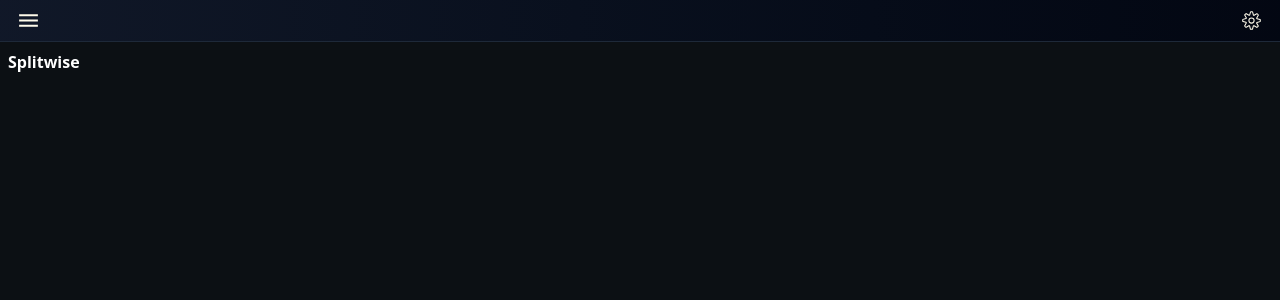
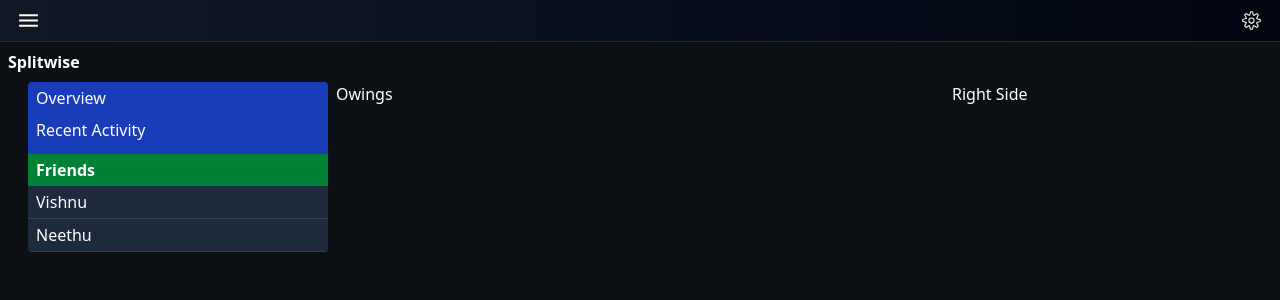
Before and after one commit to mevishnudas/vtrack, a React (Vite) app: page /vtrack/splitwise in a window 1280 px wide. Shown: the top 300 px of the page. Built offline with nearby package versions, Linux system fonts and the light colour scheme; no server answers; sample sign-in values are in the browser's storage.

Commit message:
splitewise side bar design

```diff
--- a/src/pages/splitwise/Splitwise.tsx
+++ b/src/pages/splitwise/Splitwise.tsx
@@ -1,9 +1,21 @@
+import LeftSideBar from "./components/LeftSideBar";
+import RightSideBar from "./components/RightSideBar";
+import Owing from "./components/Owing";
+
 const Splitwise = () =>{
 
     return(
         <>
             <div className="p-2">
                 <h1 className="font-bold text-white">Splitwise</h1>
+
+
+                <div className="grid grid-cols-4 text-white px-5 py-2 gap-2">
+                    <div className="col-span-1"><LeftSideBar/></div>
+                    <div className="col-span-2"><Owing/></div>
+                    <div className="col-span-1"><RightSideBar/></div>
+                </div>
+
             </div>
         </>
     );
--- /dev/null
+++ b/src/pages/splitwise/components/LeftSideBar.tsx
@@ -0,0 +1,29 @@
+const LeftSideBar = () =>{
+    return(
+        <>
+            <div>
+
+                <div className="rounded-sm overflow-hidden">
+                    <div className="pb-2 bg-blue-800">
+                        <ul>
+                            <li className="px-2 py-1">Overview</li>
+                            <li className="px-2 py-1">Recent Activity</li>
+                        </ul>
+                    </div>
+
+                    <div>
+                        <h1 className="bg-green-700 px-2 py-1 font-bold">Friends</h1>
+                        <ul className="bg-slate-800">
+                            <li className="px-2 py-1 border-b-1 border-slate-700 hover:bg-slate-700 cursor-pointer">Vishnu</li>
+                            <li className="px-2 py-1 border-b-1 border-slate-700 hover:bg-slate-700 cursor-pointer">Neethu</li>
+                        </ul>
+                    </div>
+
+                </div>
+
+            </div>
+        </>
+    );
+};
+
+export default LeftSideBar;
--- /dev/null
+++ b/src/pages/splitwise/components/Owing.tsx
@@ -0,0 +1,9 @@
+const Owing = () =>{
+    return(
+        <>
+            <h1 className="text-white">Owings</h1>
+        </>
+    );
+};
+
+export default Owing;
--- /dev/null
+++ b/src/pages/splitwise/components/RightSideBar.tsx
@@ -0,0 +1,9 @@
+const RightSideBar = () =>{
+    return(
+        <>
+            <h1 className="text-white">Right Side</h1>
+        </>
+    );
+};
+
+export default RightSideBar;
```
